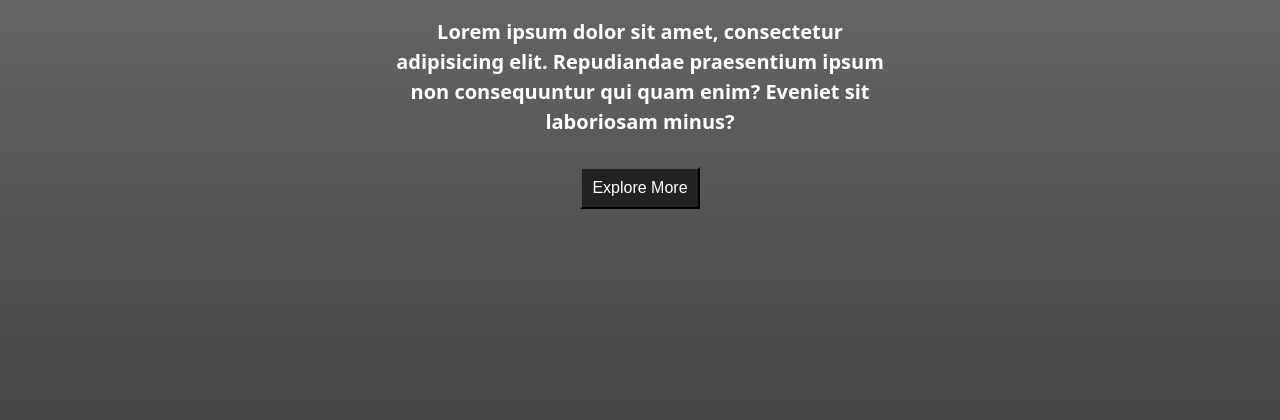
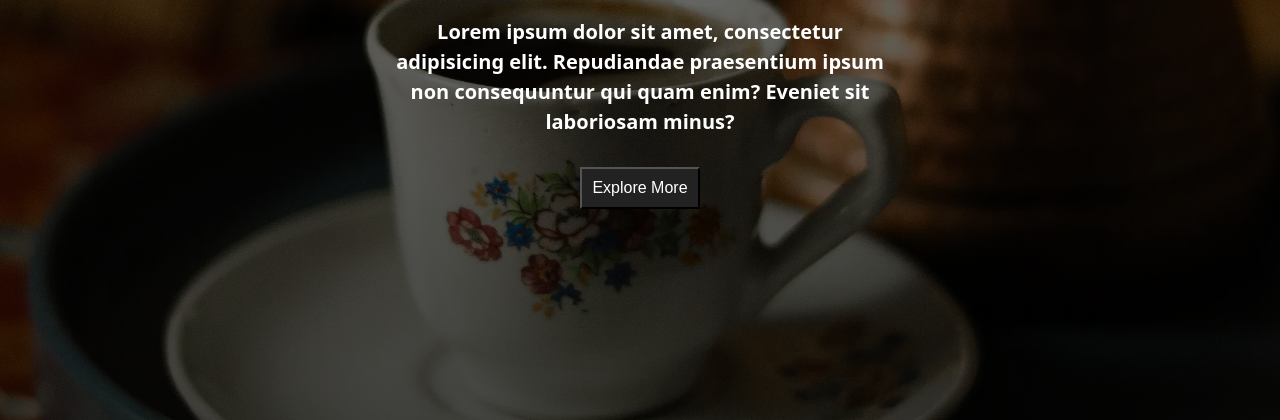
Before and after one commit to sudenazcan/coffee-project, a plain HTML site: page index.html in a window 1280 px wide. Shown: the part 380-800 px from the top of the page. Drawn offline with Linux system fonts and the light colour scheme; the site is published under a folder, as on GitHub Pages, so addresses that start at the root find nothing.

Commit message:
Update style.css

```diff
--- a/style.css
+++ b/style.css
@@ -62,7 +62,7 @@ body {
       rgba(0, 0, 0, 0.52),
       rgba(0, 0, 0, 0.73)
     ),
-    url(/images/pexels-feyza-daştan-15804095.webp) center/cover;
+    url(images/pexels-feyza-daştan-15804095.webp) center/cover;
   min-height: calc(100vh - 8rem);
   display: flex;
   flex-direction: column;
```
